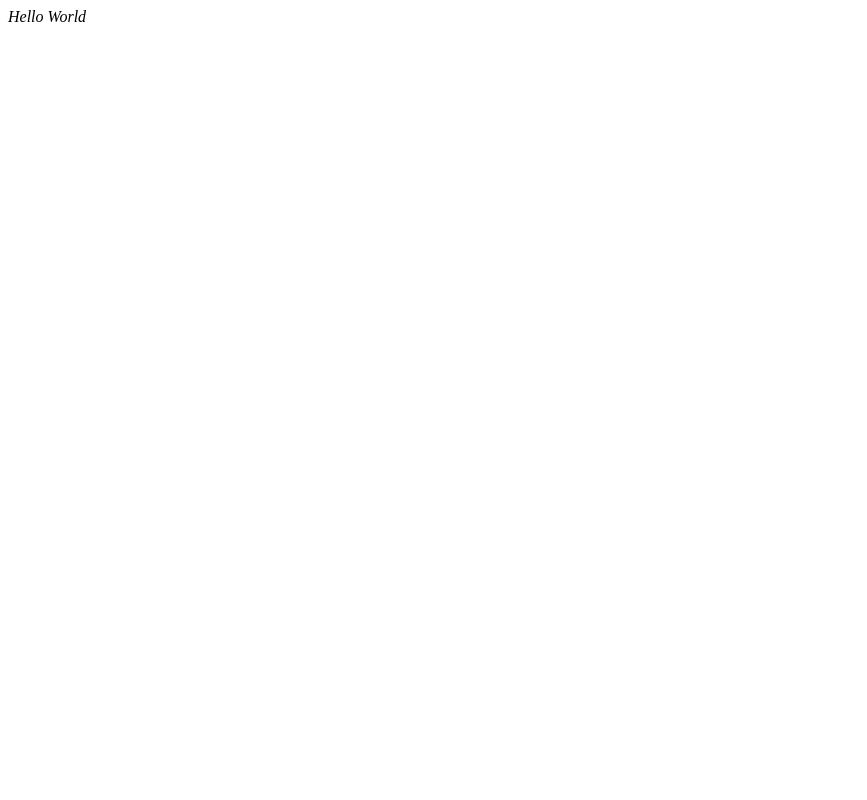
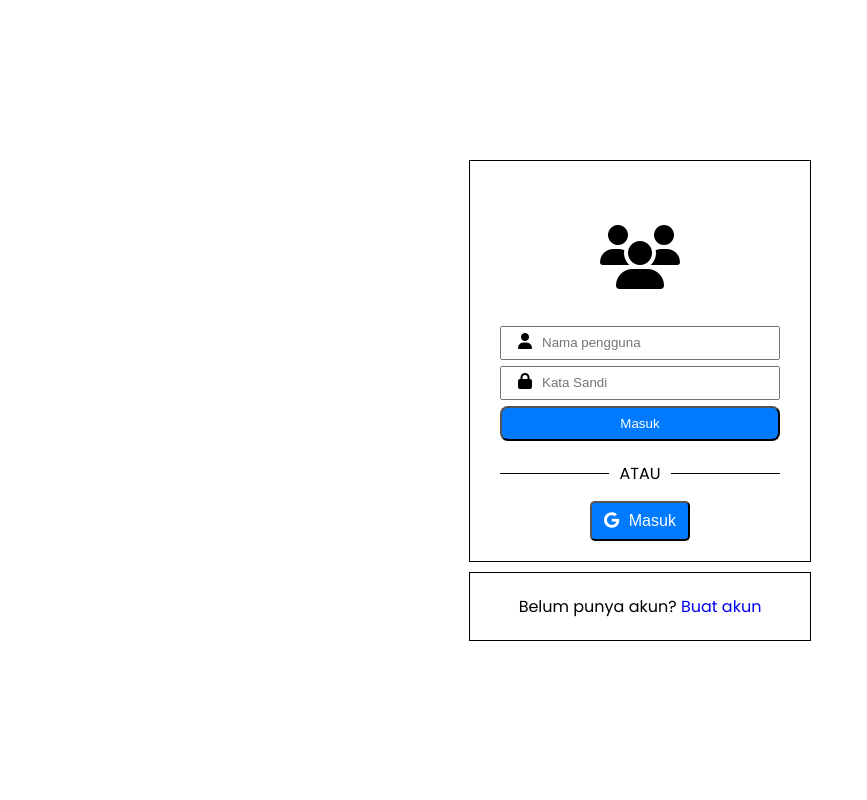
Before and after one commit to AdityaWijayanto19/Mini_Project, a PHP site: page / in a window 1280 px wide. Before the commit the part shown is almost empty. Shown: the whole page, without its empty margins (0-867 px from the left). Run offline with PHP 8.4, Linux system fonts and the light colour scheme.

Commit message:
menambahkan fitur login

```diff
--- /dev/null
+++ b/index.css
@@ -0,0 +1,151 @@
+@import url('https://fonts.googleapis.com/css2?family=Poppins:wght@300;400;700&display=swap');
+
+body{
+    font-family: 'Poppins', sans-serif;
+    margin: 0;
+    display: flex;
+    justify-content: center;
+    align-items: center;
+    height: 100vh;
+
+}
+
+.container .containerForm{
+    margin-bottom: 10px;
+}
+
+.containerForm{
+    padding-top: 30px;
+    padding-bottom: 20px;
+    border: 1px solid black;
+    justify-items: center;
+
+}
+
+.form {
+    background-color: white;
+    padding: 20px;
+    width: 300px;
+    text-align: center;
+}
+
+.form .iconLogin{
+    font-size: 4rem;
+    padding-bottom: 20px;
+}
+
+.username{
+    height: 30px;
+    width: 280px;
+    display: flex;
+    position: relative;
+    padding-bottom: 10px;
+    padding-left: 10px;
+}
+
+.username .iconUser{
+    position: absolute;
+    height: 30px;
+    width: 50px;
+    color: black;
+    line-height: 32px;
+    font-size: 16px;
+}
+
+.username input{
+    height: 28px;
+    width: 100%;
+    padding-left: 40px;
+    color: black;
+    outline: none;
+}
+
+.password{
+    height: 30px;
+    width: 280px;
+    display: flex;
+    position: relative;
+    padding-bottom: 10px;
+    padding-left: 10px;
+}
+
+.password .iconPass{
+    position: absolute;
+    height: 30px;
+    width: 50px;
+    color: black;
+    line-height: 32px;
+    font-size: 16px;
+}
+
+.password input{
+    height: 28px;
+    width: 100%;
+    padding-left: 40px;
+    color: black;
+    outline: none;
+}
+
+.password .showHide{
+    position: absolute;
+    right: 3%;
+    top: 37%;
+    line-height: 32px;
+    transform: translateY(-50%);
+}
+
+.showHide i{
+    padding-top: 7px;
+    font-size: 17px;
+    color: #444;
+    cursor: pointer;
+    display: none;
+}
+
+.showHide i.hide::before {
+    content: "\f070";
+    font-family: "Font Awesome 6 Free";
+    font-weight: 900;
+}
+
+input:valid~.showHide i{
+    display: block;
+}
+
+form button{
+    background-color: rgba(0, 123, 255, 1);
+    color: white;
+    height: 35px;
+    width: 280px;
+    border-radius: 8px;
+    cursor: pointer;
+}
+
+.containerForm .btnGoogle button{
+    background-color: rgba(0, 123, 255, 1);
+    color: white;
+    font-size: 1rem;
+    height: 40px;
+    width: 100px;
+    margin-top: 15px;
+    border-radius: 5px;
+    cursor: pointer;
+}
+
+.btnGoogle i{
+    font-size: 1rem;
+    padding-right: 5px;
+}
+
+.containerRegist{
+    padding-top: 5px;
+    padding-bottom: 5px;
+    padding-left: 0;
+    padding-right: 0;
+    border: 1px solid black;
+    justify-items: center;
+}
+
+.containerRegist a{
+    text-decoration: none;
+}
--- a/index.php
+++ b/index.php
@@ -3,9 +3,59 @@
 <head>
     <meta charset="UTF-8">
     <meta name="viewport" content="width=device-width, initial-scale=1.0">
-    <title>Document</title>
+    <title>Login Page</title>
+    <link rel="stylesheet" href="https://cdnjs.cloudflare.com/ajax/libs/font-awesome/6.7.2/css/all.min.css"/>
+    <link rel="stylesheet" href="css/index.css">
 </head>
 <body>
-    <i>Hello World</i>
+
+    <div class="container">
+        <div class="containerForm">
+            <form action="index.php" class="form">
+                <!-- icon login -->
+                <div class = "iconLogin">
+                    <i class="fa-solid fa-users"></i>
+                </div>
+
+                <!-- input username -->
+                <div class="username">
+                    <div class = "iconUser">
+                        <i class="fa-solid fa-user"></i>
+                    </div>
+                    <input type="text" placeholder="Nama pengguna">
+                </div>
+
+                <!-- input kata sandi -->
+                <div class ="password">
+                    <div class= "iconPass">
+                        <i class = "fa-solid fa-lock"></i>
+                    </div>
+                        <input type="password" id ="inputPass" name ="password" placeholder ="Kata Sandi" required>
+                        <span class= "showHide">
+                            <i id = "toggleIcon" class="fa-solid fa-eye"></i>
+                        </span>
+                </div>
+
+                <!-- button masuk -->
+                <button type="submit">Masuk</button>
+                </form>
+
+                <div style="display: flex; align-items: center; width: 280px; text-align: center;">
+                    <hr style="flex-grow: 1; height: 1px; background-color: #000; border: none;">
+                    <span style="padding: 0 10px; font-weight: 500;">ATAU</span>
+                    <hr style="flex-grow: 1; height: 1px; background-color: #000; border: none;">
+                </div>
+
+                <div class="btnGoogle">
+                    <button type="submit"> <i class="fa-brands fa-google"></i> Masuk</button>
+                </div>
+
+        </div>
+
+        <div class = "containerRegist">
+            <p>Belum punya akun? <a href="register.php">Buat akun</a></p>
+        </div>
+    </div>
+    <script src="js/hide.js"></script>
 </body>
 </html>
```
